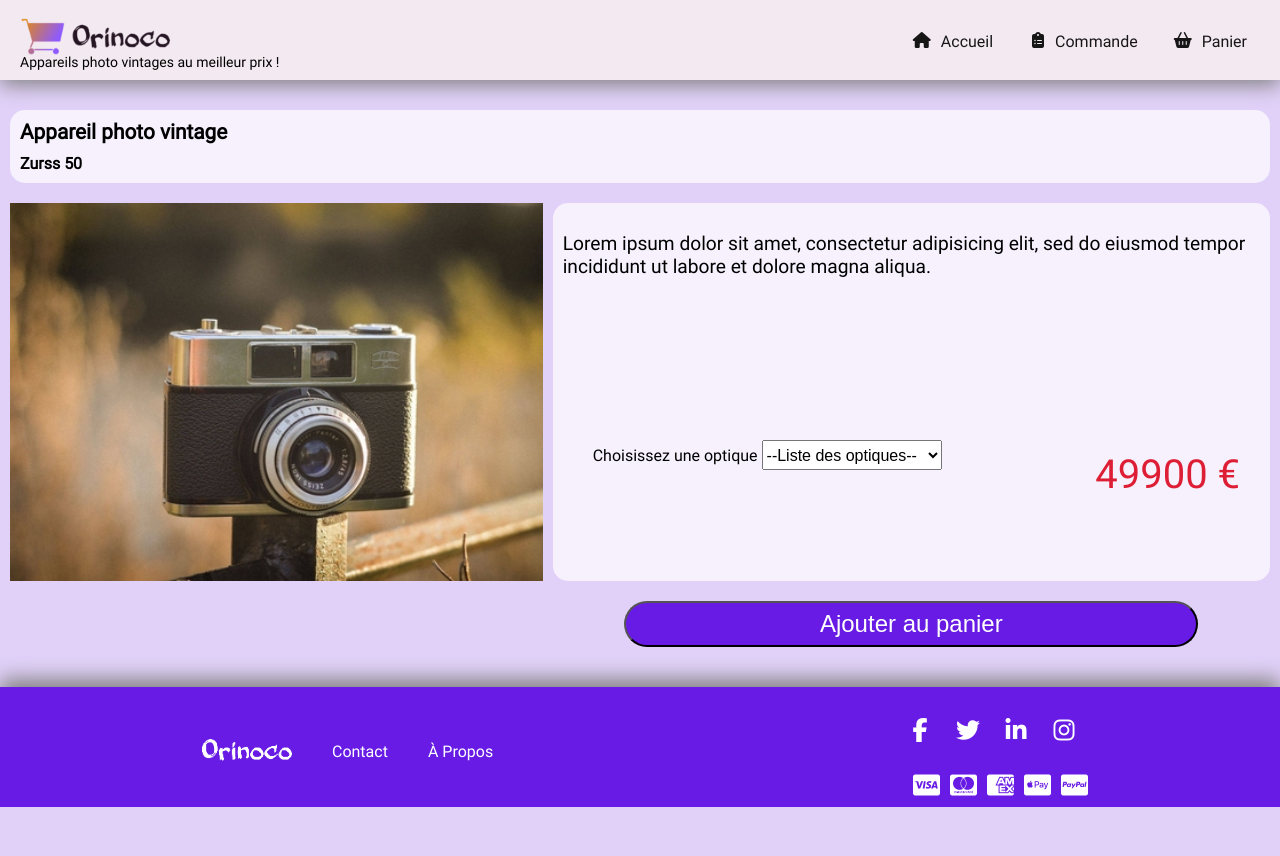
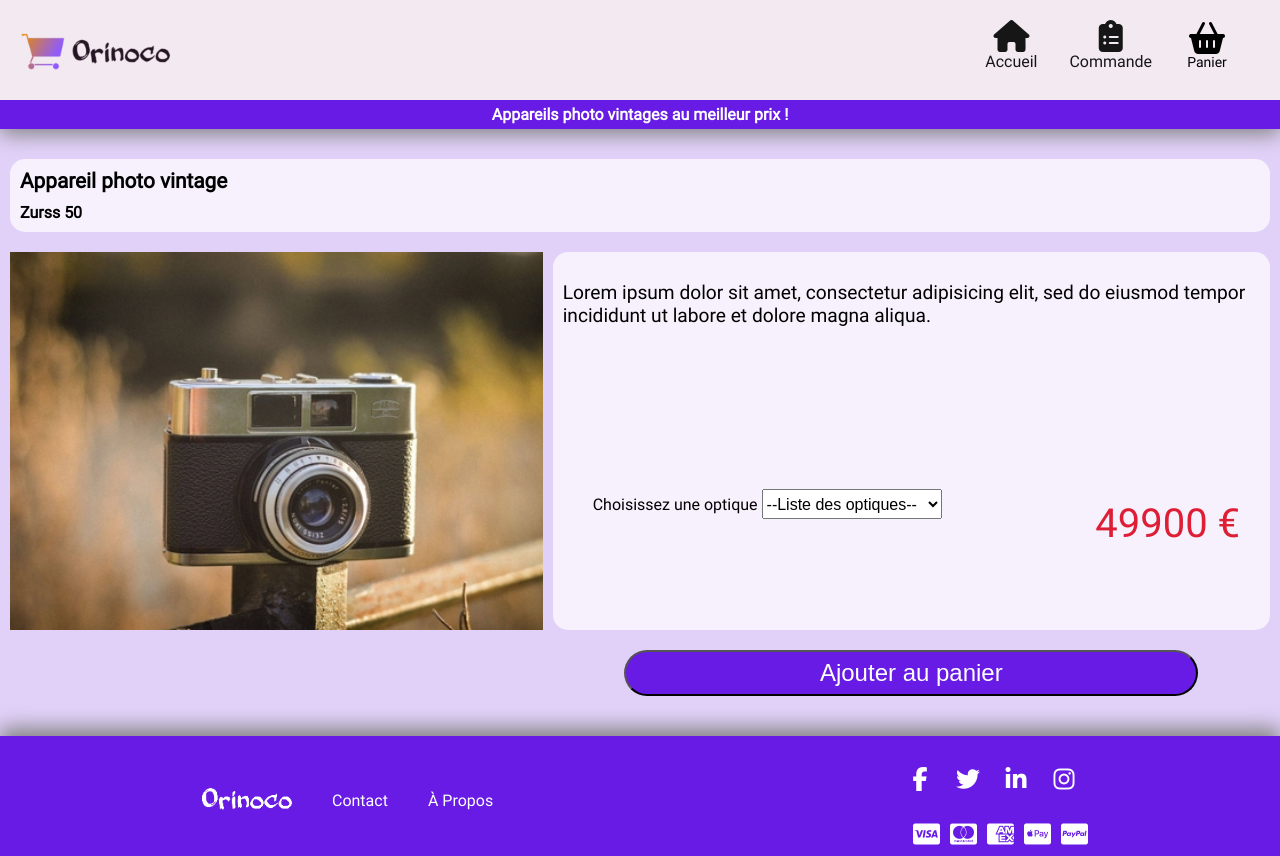
Before and after one commit to gjouet83/Orinoco-P5-Openclassrooms, a website: page product.html in a window 1280 px wide. Before the commit the page ends 807 px from the top, so only its background shows below. Drawn offline with Linux system fonts and the light colour scheme.

Commit message:
changement de présentation du header

```diff
--- a/js/index.js
+++ /dev/null
@@ -1,5 +0,0 @@
-const tableau = document.getElementById("productsList")
-
-fetch ("http://localhost:3000/api/cameras")
-let test = document.getElementById("5be1ed3f1c9d44000030b061")
-console.log(test)
--- a/product.html
+++ b/product.html
@@ -21,13 +21,14 @@
   </head>
   <body>
     <header class="header">
+      <h1 class="header__title">
+        Appareils photo vintages au meilleur prix !
+      </h1>
       <nav class="header__nav">
-        <a class="header__nav__btn" href="./index.html" aria-label="retour" >
-          <i class="fas fa-arrow-left"></i>
+        <a class="header__nav__btn" href="#menu" aria-label="menu" >
+          <i class="fas fa-bars"></i>
+          Menu
         </a>
-        <span class="header__nav__describ">
-          Retour
-        </span>
         <div class="header__nav__menu" id="menu">
           <ul class="header__nav__menu__list">
             <li>
@@ -47,16 +48,9 @@
                 Commande
               </a>
             </li>
-            <li>
-              <a class="header__nav__menu__list__pages" href="basket.html">
-                <i class="fas fa-shopping-basket"></i>
-                Panier
-              </a>
-            </li>
           </ul>
         </div>
-      </nav>
-      <div class="header__logo">
+        <div class="header__nav__logo">
           <a href="index.html">
             <img
               src="./img/logomob.jpg"
@@ -65,10 +59,12 @@
               alt="logo du site composé d'un caddie à gauche suivi Orinoco en toutes lettres"
             >
           </a>
-        <h1 class="header__logo__title">
-          Appareils photo vintages au meilleur prix !
-        </h1>
         </div>
+        <a class="header__nav__basket" href="basket.html">
+          <i class="fas fa-shopping-basket"></i>
+          Panier
+        </a>
+      </nav>
     </header>
     <main>
       <section class="productSheet">
--- a/sass/layouts/_header.scss
+++ b/sass/layouts/_header.scss
@@ -1,50 +1,45 @@
 .header {
-	height: 60px;
-	padding: 10px 20px 10px 10px;
+	height: 110px;
 	display: flex;
-	justify-content: space-between;
-	align-items: center;
+	flex-flow: column-reverse;
 	background-color: $primaryColor;
 	box-shadow: 0px 5px 20px grey;
 	@media all and (min-width: 768px) {
-		padding-left: auto;
-		padding-right: auto;
-		flex-direction: row-reverse;
+		height: 129px;
 	}
-	&__logo {
-		padding-left: 10px;
-		&__title {
-			text-align: center;
-			margin-top: -20px;
-			font-size: 14px;
-			font-weight: 200;
-		}
+	&__title {
+		@include font-color($backgrounddark);
+		grid-column: 1 / 4;
+		grid-row: 2;
+		font-size: 1rem;
+		text-align: center;
+		margin: 0;
+		padding-bottom: 5px;
+		padding-top: 5px;
+		background-color: $secondaryColor;
 	}
 	&__nav {
-		display: flex;
+		display: grid;
 		align-items: center;
-		position: relative;
-		font-size: 2rem;
+		@media all and (min-width: 768px) {
+			grid-template-columns: 6fr 3fr 1fr;
+		}
+		i {
+			font-size: 2rem;
+		}
 		&__btn {
-			display: block;
-			width: 48px;
-			height: 48px;
-			text-align: center;
-			@media all and (min-width: 768px) {
-				display: none;
-			}
-		}
-		&__describ {
-			position: absolute;
-			left: 5px;
-			top: 35px;
+			grid-column: 1;
+			grid-row: 1;
+			display: flex;
+			flex-direction: column;
+			align-items: center;
 			font-size: 14px;
 			@media all and (min-width: 768px) {
 				display: none;
 			}
 		}
 		&__menu {
-			padding: 20px 10px 10px 10px;
+			padding: 20px 20px 10px 0px;
 			position: absolute;
 			top: -37px;
 			left: -20px;
@@ -57,10 +52,12 @@
 			transition: all 200ms ease-out;
 			transform: translateX(-300px);
 			@media all and (min-width: 768px) {
-				padding-top: 30px;
+				grid-column: 2;
+				grid-row: 1;
+				margin-left: auto;
+				padding: 0px;
 				position: static;
 				transform: inherit;
-				font-size: 1rem;
 				box-shadow: none;
 				background-color: transparent;
 			}
@@ -69,8 +66,6 @@
 				transform: translateX(0px);
 			}
 			&__list {
-				margin: 0;
-				padding: 0;
 				list-style: none;
 				@media all and (min-width: 768px) {
 					display: flex;
@@ -89,11 +84,14 @@
 					@include font-color($backgrounddark);
 					display: flex;
 					justify-content: flex-start;
-					padding-bottom: 20px;
+					align-items: baseline;
+					padding-bottom: 10px;
 					@media all and (min-width: 768px) {
 						@include font-color($backgroundlight);
-						margin-left: 20px;
-						padding: 5px 3px 20px 3px;
+						display: flex;
+						flex-direction: column;
+						align-items: center;
+						margin-left: 30px;
 						border-bottom: 3px solid transparent;
 						transition: all 200ms;
 						&:hover {
@@ -112,14 +110,43 @@
 						}
 						&.fa-clipboard-list {
 							padding-left: 13px;
-							padding-right: 11px;
+							padding-right: 13px;
 						}
 					}
 				}
-				&__basket {
-
-					font-size: 1rem;
+			}
+		}
+		&__basket {
+			display: flex;
+			flex-direction: column;
+			align-items: center;
+			grid-column: 3;
+			grid-row: 1;
+			font-size: 14px;
+			@media all and (min-width: 768px) {
+				grid-column: 3;
+				width: 50px;
+				margin-left: 30px;
+				padding-bottom: 10px;
+				border-bottom: 3px solid transparent;
+				transition: all 200ms;
+				&:hover {
+					border-bottom: 3px solid $secondaryColor;
 				}
+				&:hover i {
+					color: $secondaryColor;
+				}
+			}
+		}
+		&__logo {
+			display: flex;
+			justify-content: center;
+			grid-column: 2;
+			grid-row: 1;
+			@media all and (min-width: 768px) {
+				grid-column: 1;
+				margin-right: auto;
+				margin-left: 20px;
 			}
 		}
 	}
```
Also changed, not shown: basket.html (+10 -14 lines), index.html (+10 -14 lines), order.html (+10 -14 lines), css/style.min.css, 1 other file. Lines whose indentation alone changed are shown as unchanged.
